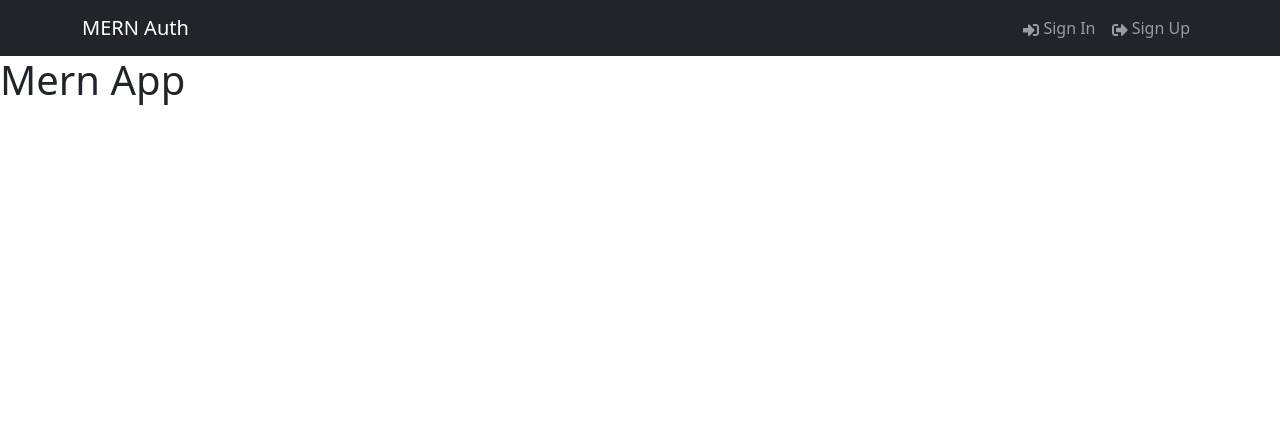
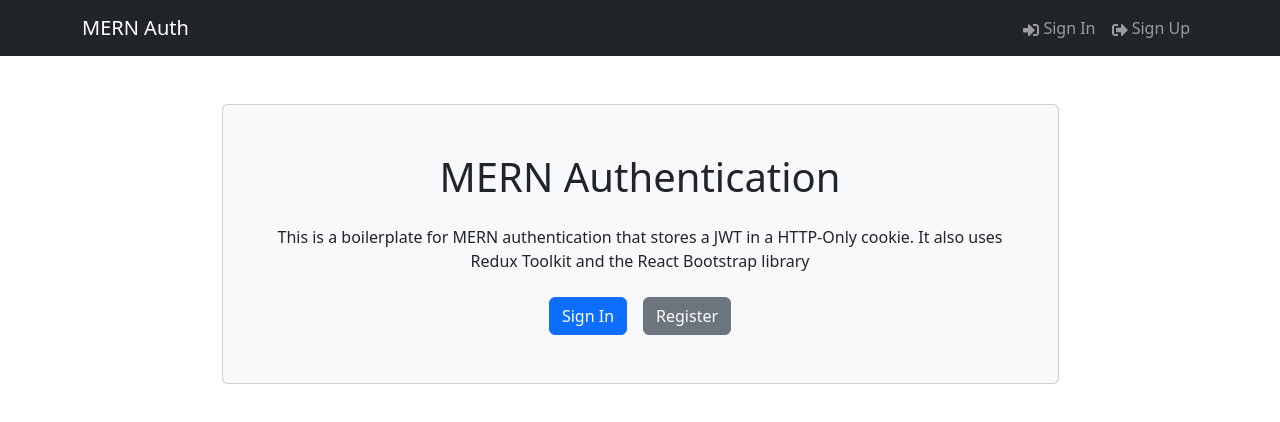
Before and after one commit to Rus-tam/mern-auth, a React (Vite) app in the folder frontent/: page / in a window 1280 px wide. Shown: the top 422 px of the page. Built offline with nearby package versions, Linux system fonts and the light colour scheme; the HTML template or start-up script is replaced by a standard one.

Commit message:
HomeScreen and Hero components

```diff
--- a/frontent/package.json
+++ b/frontent/package.json
@@ -14,7 +14,9 @@
     "react": "^18.2.0",
     "react-bootstrap": "^2.8.0",
     "react-dom": "^18.2.0",
-    "react-icons": "^4.10.1"
+    "react-icons": "^4.10.1",
+    "react-router-bootstrap": "^0.26.2",
+    "react-router-dom": "^6.14.2"
   },
   "devDependencies": {
     "@types/react": "^18.2.15",
--- a/frontent/src/App.jsx
+++ b/frontent/src/App.jsx
@@ -1,10 +1,11 @@
 import Header from "./components/Header.jsx";
+import HomeScreen from "./screens/HomeScreen.jsx";
 
 const App = () => {
   return (
     <>
       <Header />
-      <h1>Mern App</h1>
+      <HomeScreen />
     </>
   );
 };
--- /dev/null
+++ b/frontent/src/components/Hero.jsx
@@ -0,0 +1,28 @@
+import { Button, Card, Container } from "react-bootstrap";
+
+const Hero = () => {
+  return (
+    <div className="py-5">
+      <Container className="d-flex justify-content-center">
+        <Card className="p-5 d-flex flex-column align-items-center hero-card bg-light w-75">
+          <h1 className="text-center mb-4">MERN Authentication</h1>
+          <p className="text-center mb-4">
+            This is a boilerplate for MERN authentication that stores a JWT in a
+            HTTP-Only cookie. It also uses Redux Toolkit and the React Bootstrap
+            library
+          </p>
+          <div className="d-flex">
+            <Button variant="primary" href="/login" className="me-3">
+              Sign In
+            </Button>
+            <Button variant="secondary" href="/register">
+              Register
+            </Button>
+          </div>
+        </Card>
+      </Container>
+    </div>
+  );
+};
+
+export default Hero;
--- /dev/null
+++ b/frontent/src/screens/HomeScreen.jsx
@@ -0,0 +1,7 @@
+import Hero from "../components/Hero.jsx";
+
+const HomeScreen = () => {
+  return <Hero />;
+};
+
+export default HomeScreen;
```
Also changed, not shown: 1 other file (tests, documents, lock files or other folders).
